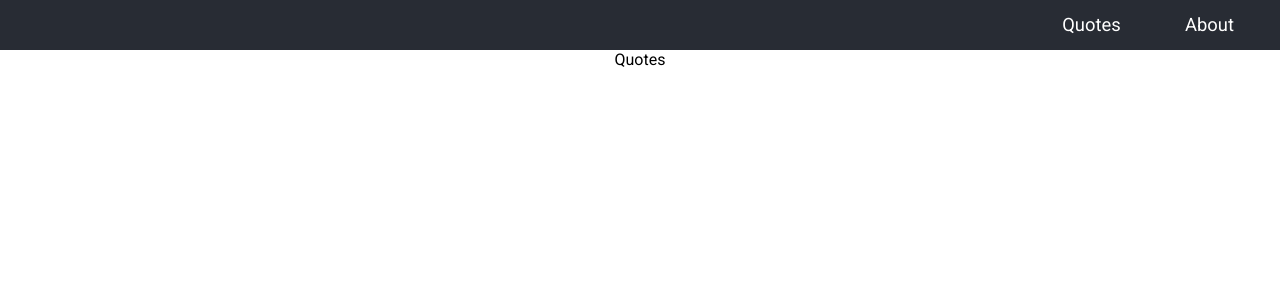
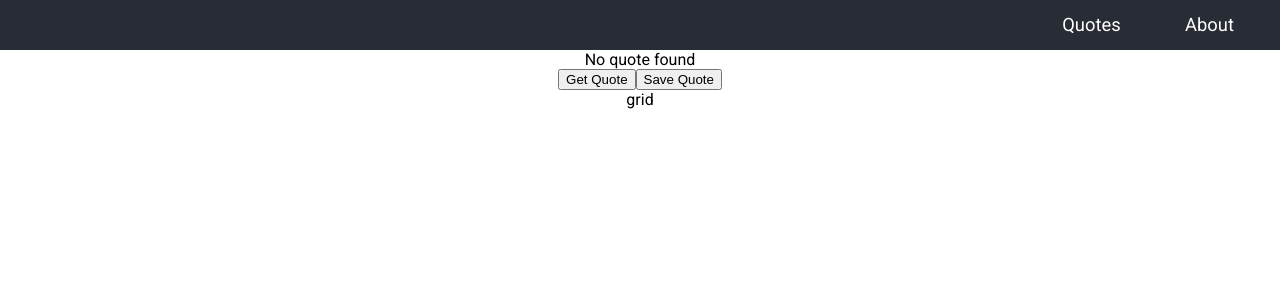
Before and after one commit to Charminz/quote-manager, a React (Create React App) app: page / in a window 1280 px wide. Shown: the top 300 px of the page. Built offline with nearby package versions, Linux system fonts and the light colour scheme.

Commit message:
Store setup and loading first quote

```diff
--- a/src/App.js
+++ b/src/App.js
@@ -5,17 +5,22 @@ import Quotes from "./pages/Quotes"
 import About from "./pages/About"
 import ErrorPage from "./pages/ErrorPage"
 import {Switch, Route} from "react-router-dom"
+import {Provider} from "react-redux"
+import store from "./store"
+
 
 class App extends Component {
 	render() {
 		return (
 			<div className="App">
 				<Navbar/>
-				<Switch>
-					<Route exact path="/" component={Quotes}/>
-					<Route path="/about" component={About}/>
-					<Route component={ErrorPage}/>
-				</Switch>
+				<Provider store={store}>
+					<Switch>
+						<Route exact path="/" component={Quotes}/>
+						<Route path="/about" component={About}/>
+						<Route component={ErrorPage}/>
+					</Switch>
+				</Provider>
 			</div>
 		);
 	}
--- /dev/null
+++ b/src/actions/index.js
@@ -0,0 +1,23 @@
+import QuoteAPI from "../api";
+
+export const SAVE_QUOTE = "SAVE_QUOTE";
+export const GET_QUOTES = "GET_QUOTES";
+
+export const saveQuote = (quote, author) => ({
+	type: SAVE_QUOTE,
+	payload: {
+		quote, author
+	}
+});
+
+export const fetchQuote = () => {
+	return () => {
+		return QuoteAPI.get().then(response =>
+			(response.status === 200 ? response.data[ 0 ] : {})
+		);
+	};
+};
+
+export const getQuotes = () => ({
+	type: GET_QUOTES
+});
--- /dev/null
+++ b/src/api/index.js
@@ -0,0 +1,7 @@
+import axios from "axios";
+
+const QuoteAPI = axios.create({
+	baseURL: "http://quotesondesign.com/wp-json/posts?filter[orderby]=rand&filter[posts_per_page]=1"
+});
+
+export default QuoteAPI
--- /dev/null
+++ b/src/components/QuoteBlock.js
@@ -0,0 +1,16 @@
+import React from "react";
+
+const QuoteBlock = (props) => (
+	<div className="quote-block">
+		{props.quote ? (
+			<div>
+				{props.quote.author} -
+				<div dangerouslySetInnerHTML={{__html: props.quote.content}}/>
+			</div>
+		) : (
+			<div> No quote found </div>
+		)}
+	</div>
+);
+
+export default QuoteBlock;
--- a/src/pages/Quotes.js
+++ b/src/pages/Quotes.js
@@ -1,13 +1,59 @@
-import React, {Component} from 'react'
+import React, { Component } from 'react';
+import { bindActionCreators } from "redux";
+import { connect } from "react-redux";
+import PropTypes from "prop-types";
+import { saveQuote, fetchQuote, getQuotes } from "../actions";
+import QuoteBlock from "../components/QuoteBlock";
 
 class Quotes extends Component {
+	constructor(props) {
+		super(props);
+		this.fetchQuoteHandler = this.fetchQuoteHandler.bind(this);
+
+		this.state = {
+			recentQuote: null
+		}
+	}
+
+	fetchQuoteHandler() {
+		this.props.fetchQuote().then(newQuote => {
+			console.log(newQuote)
+			this.setState({
+				recentQuote: {
+					id: newQuote.id,
+					author: newQuote.title,
+					content: newQuote.content
+				}
+			})
+		})
+	}
+
 	render() {
 		return (
-			<div>
-				Quotes
+			<div className="quotes">
+				<QuoteBlock quote={this.state.recentQuote}/>
+				<div className="button-block">
+					<button onClick={this.fetchQuoteHandler}>Get Quote</button>
+					<button>Save Quote</button>
+				</div>
+				<div>grid</div>
 			</div>
 		);
 	}
 }
 
-export default Quotes;
+Quotes.propTypes = {
+	fetchQuote: PropTypes.func,
+	saveQuote: PropTypes.func,
+	getQuotes: PropTypes.func
+};
+
+const mapStateToProps = (state) => ({
+	quotes: state.quotes
+});
+
+const mapDispatchToProps = (dispatch) => ({
+	...bindActionCreators({ saveQuote, fetchQuote, getQuotes }, dispatch)
+});
+
+export default connect(mapStateToProps, mapDispatchToProps)(Quotes);
--- /dev/null
+++ b/src/reducers/index.js
@@ -0,0 +1,5 @@
+import quote from "./quote"
+
+export default {
+	quote
+}
--- /dev/null
+++ b/src/reducers/quote.js
@@ -0,0 +1,15 @@
+import { SAVE_QUOTE, GET_QUOTES } from "../actions";
+
+export default (state = [], action) => {
+	const payload = action.payload;
+
+	switch (action.type) {
+		case SAVE_QUOTE:
+			state.quotes = [ ...state.quotes, payload ];
+			break;
+		case GET_QUOTES:
+			return state.quotes;
+		default:
+			return state;
+	}
+}
--- a/src/store/index.js
+++ b/src/store/index.js
@@ -0,0 +1,16 @@
+import { createStore, applyMiddleware } from 'redux';
+import thunk from "redux-thunk";
+import reducer from '../reducers/quote';
+
+const initialState = {
+	quotes: []
+};
+
+const store = createStore(
+	reducer,
+	initialState,
+	applyMiddleware(thunk)
+);
+store.subscribe(() => console.log(store.getState()));
+
+export default store;
```
Also changed, not shown: package.json (+10 -2 lines), 2 other files (tests, documents, lock files or other folders).
